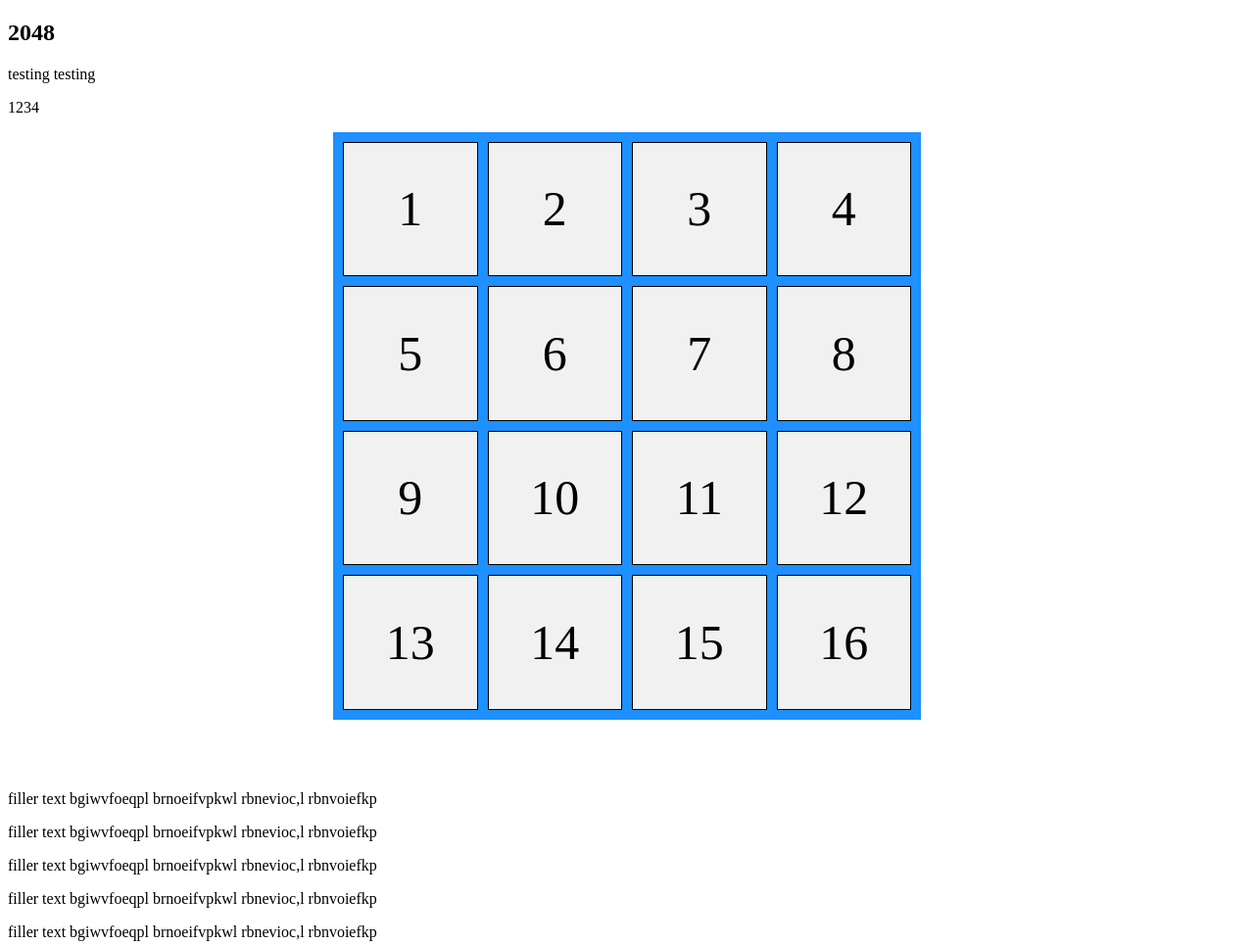
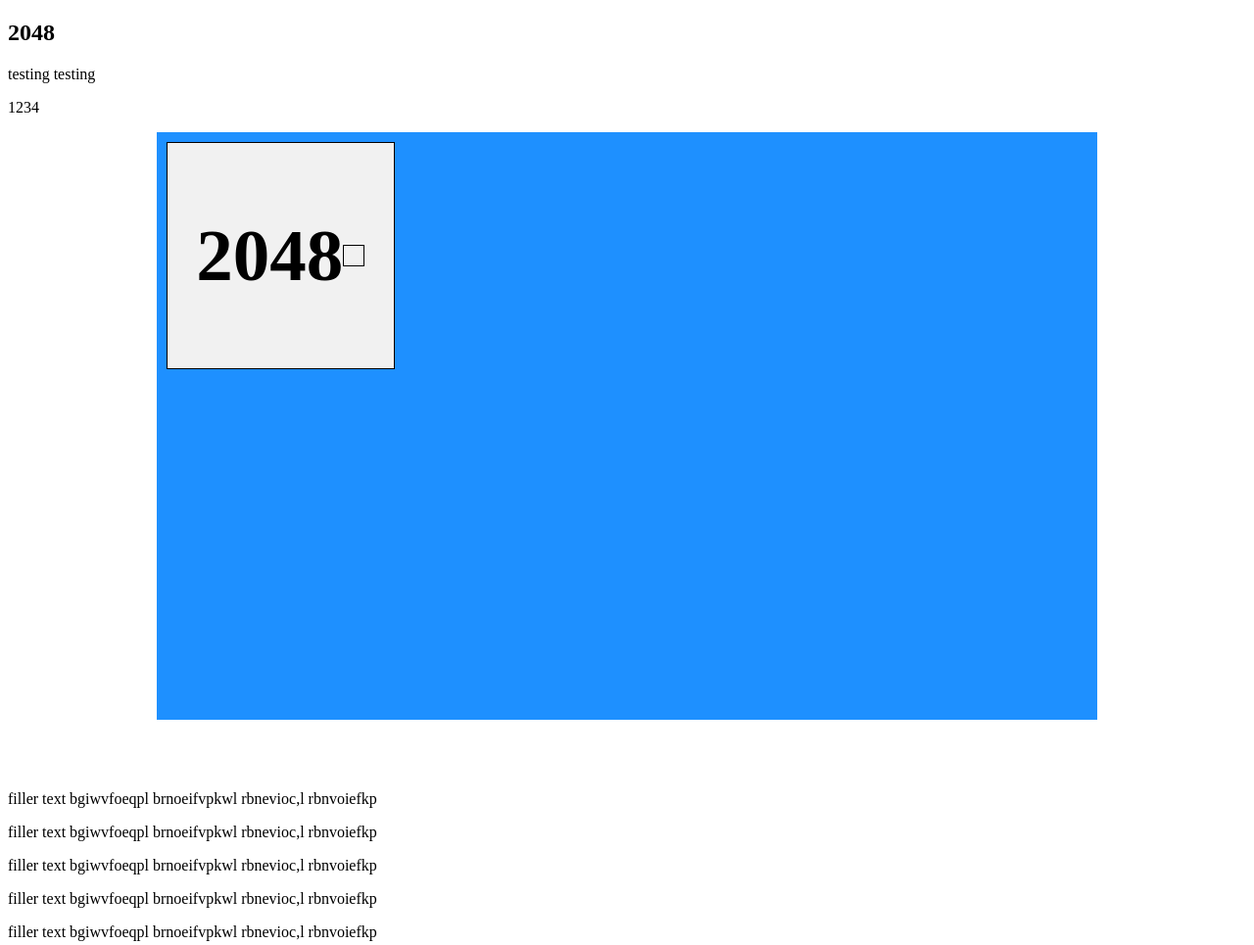
Before and after one commit to carleyhotz/CS50-Final-Project, a Flask app: page /2048 in a window 1280 px wide. Shown: the part 130-1095 px from the top of the page at 98% size. Run offline with Flask 3, Linux system fonts and the light colour scheme.

Commit message:
testing a different way to create the grid/game board

```diff
--- a/templates/2048.html
+++ b/templates/2048.html
@@ -9,22 +9,10 @@
 
     <div class="square">
         <div class="container">
-            <div>1</div>
-            <div>2</div>
-            <div>3</div>
-            <div>4</div>
-            <div>5</div>
-            <div>6</div>
-            <div>7</div>
-            <div>8</div>
-            <div>9</div>
-            <div>10</div>
-            <div>11</div>
-            <div>12</div>
-            <div>13</div>
-            <div>14</div>
-            <div>15</div>
-            <div>16</div>
+            <div class="info">
+                <h2>2048</h2>
+                <div class="score-container"></div>
+            </div>
         </div>
     </div>
 
```
